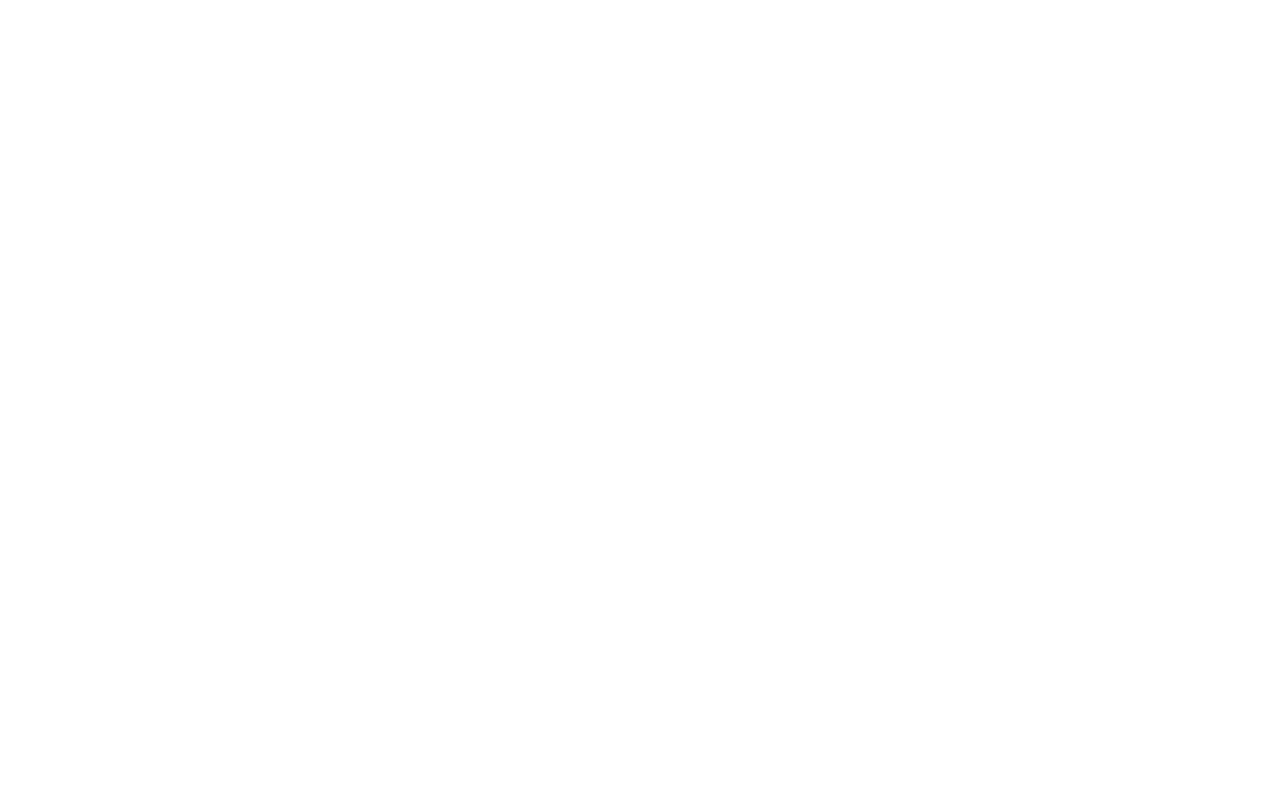
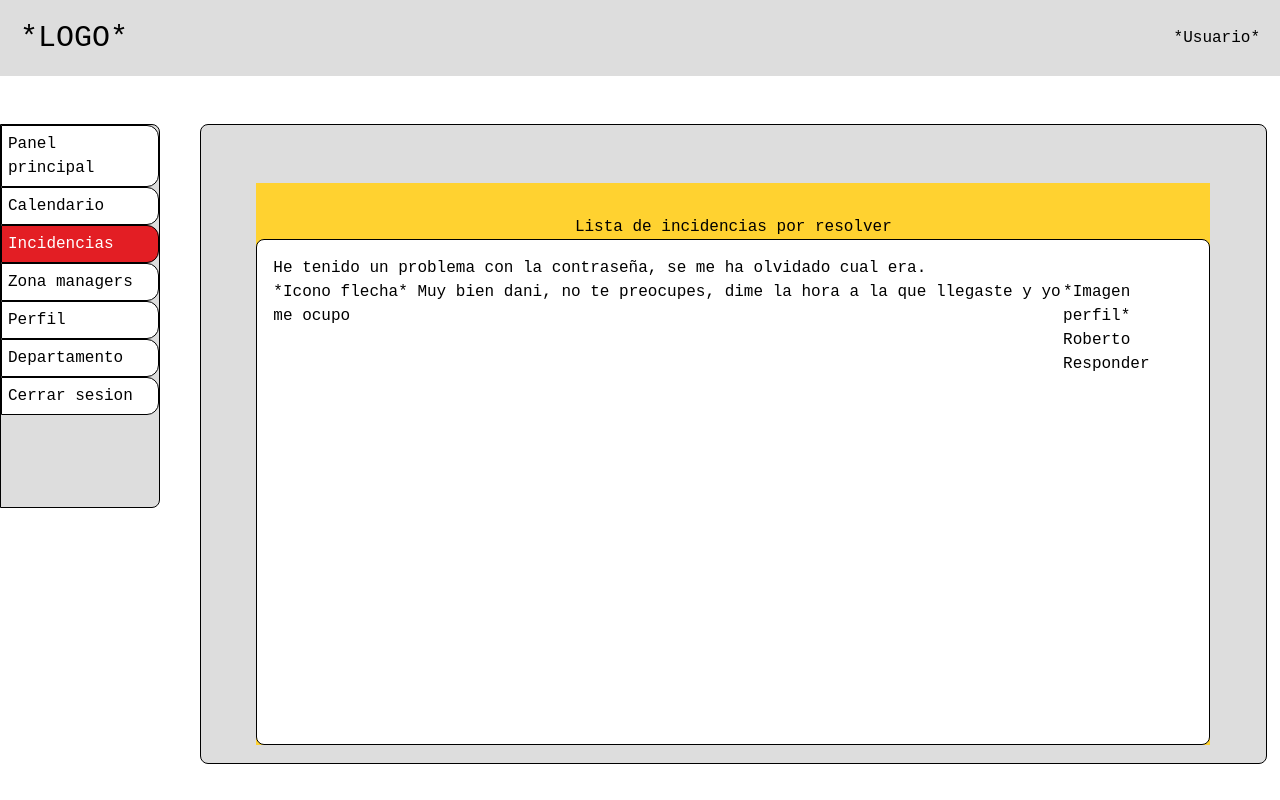
Before and after one commit to DanielJimenez357/Logface, a React app in the folder frontend/: page /tickets in a window 1280 px wide. Before the commit this address had no page. Built offline with nearby package versions, Linux system fonts and the light colour scheme; the HTML template or start-up script is replaced by a standard one.

Commit message:
comienzo de la pagina de incidencias

```diff
--- a/frontend/src/App.jsx
+++ b/frontend/src/App.jsx
@@ -1,12 +1,14 @@
 import { Routes, Route } from 'react-router-dom'
 import Layout from './components/main/Layout.jsx'
 import Dashboard from './components/dashboard/Dashboard.jsx'
+import Ticket_System from './components/ticket_system/Ticket_System.jsx'
 
 function App() {
   return(
   <Routes>
     <Route path="/" element={<Layout />}>
       <Route index element={<Dashboard />} />
+      <Route path="tickets" element={<Ticket_System/>} />
     </Route>
     </Routes>
   )
--- a/frontend/src/components/main/Navbar.jsx
+++ b/frontend/src/components/main/Navbar.jsx
@@ -7,7 +7,7 @@ function Navbar() {
     <div className="bg-gris1 flex  flex-col w-1/8 mr-2 border rounded-r-lg border-negro1 h-96">
       <Link_Header link_name="Panel principal" route="" />
       <Link_Header link_name="Calendario" />
-      <Link_Header link_name="Incidencias"  />
+      <Link_Header link_name="Incidencias" route="tickets"  />
       <Link_Header link_name="Zona managers" />
       <Link_Header link_name="Perfil" />
       <Link_Header link_name="Departamento" />
--- /dev/null
+++ b/frontend/src/components/ticket_system/Ticket.jsx
@@ -0,0 +1,15 @@
+import Ticket_Response from './Ticket_Response.jsx'
+function Ticket({ticket_content}) {
+  return (
+  <>
+    <div>
+        <p>{ticket_content}</p>
+      <div>
+       <Ticket_Response response_content ="Muy bien dani, no te preocupes, dime la hora a la que llegaste y yo me ocupo"/>
+      </div>
+    </div>
+    </>
+  )
+}
+
+export default Ticket
--- /dev/null
+++ b/frontend/src/components/ticket_system/Ticket_Panel.jsx
@@ -0,0 +1,13 @@
+import Ticket from './Ticket.jsx'
+
+function Ticket_Panel() {
+ return (
+ <>
+   <div className="bg-white w-full h-9/10 border p-4 border-negro1 rounded-lg" >
+      <Ticket ticket_content="He tenido un problema con la contraseña, se me ha olvidado cual era." />
+    </div>
+    </>
+ )
+}
+
+export default Ticket_Panel
--- /dev/null
+++ b/frontend/src/components/ticket_system/Ticket_Response.jsx
@@ -0,0 +1,16 @@
+import User_Info from './User_Info.jsx'
+
+function Ticket_Response({response_content}) {
+  return (
+  <>
+      <div className="flex ">
+
+      <p>*Icono flecha* {response_content}</p>
+      <User_Info user="Roberto"/>
+
+      </div>
+    </>
+  )
+}
+
+export default Ticket_Response
--- /dev/null
+++ b/frontend/src/components/ticket_system/Ticket_System.jsx
@@ -0,0 +1,14 @@
+import Ticket_Panel from './Ticket_Panel.jsx'
+
+function Ticket_System() {
+  return (
+  <>
+    <div className="w-11/12 h-11/12 mt-10 bg-amber-300 flex flex-col justify-end items-center">
+      <p>Lista de incidencias por resolver</p>
+        <Ticket_Panel />
+    </div>
+    </>
+  )
+}
+
+export default Ticket_System
--- /dev/null
+++ b/frontend/src/components/ticket_system/User_Info.jsx
@@ -0,0 +1,13 @@
+function User_Info({user}) {
+ return (
+ <>
+    <div className="flex flex-col">
+        <p>*Imagen perfil*</p>
+        <p>{user}</p>
+        <p>Responder</p>
+    </div>
+    </>
+ )
+}
+
+export default User_Info
```
